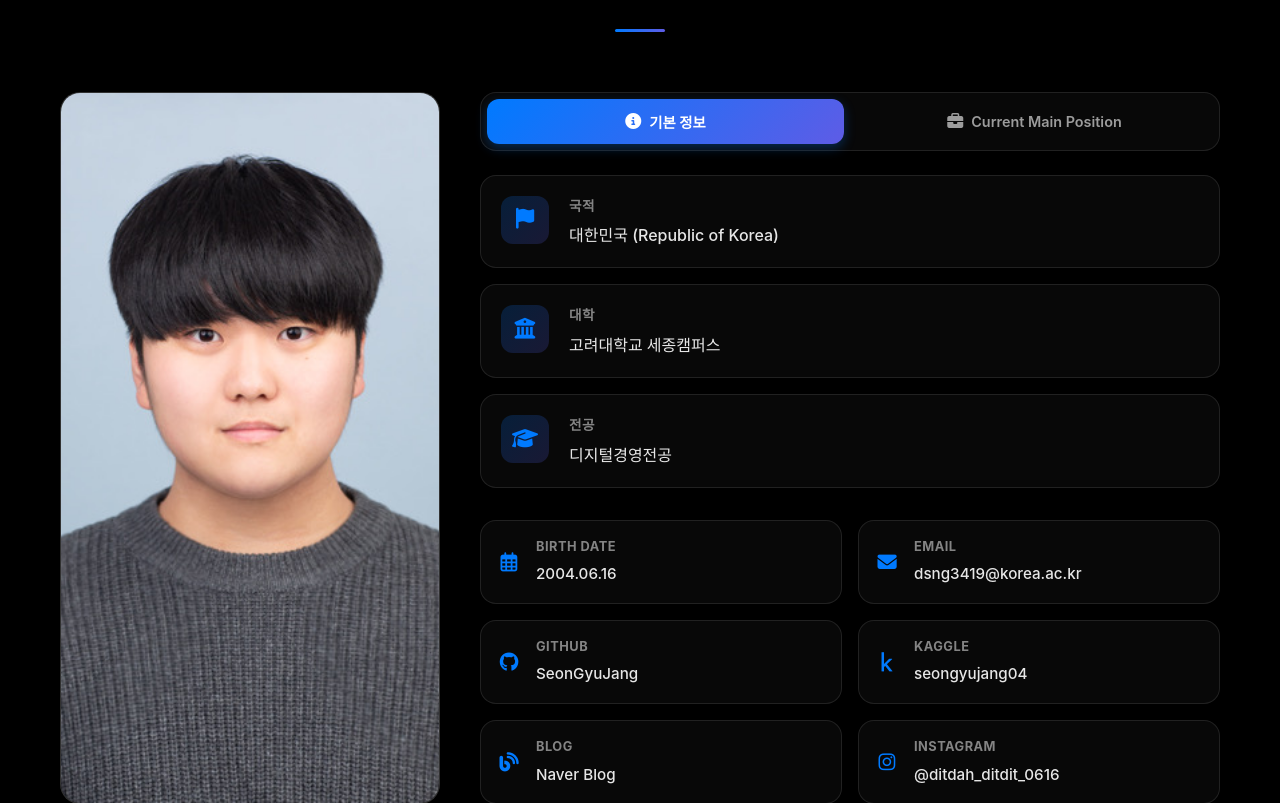
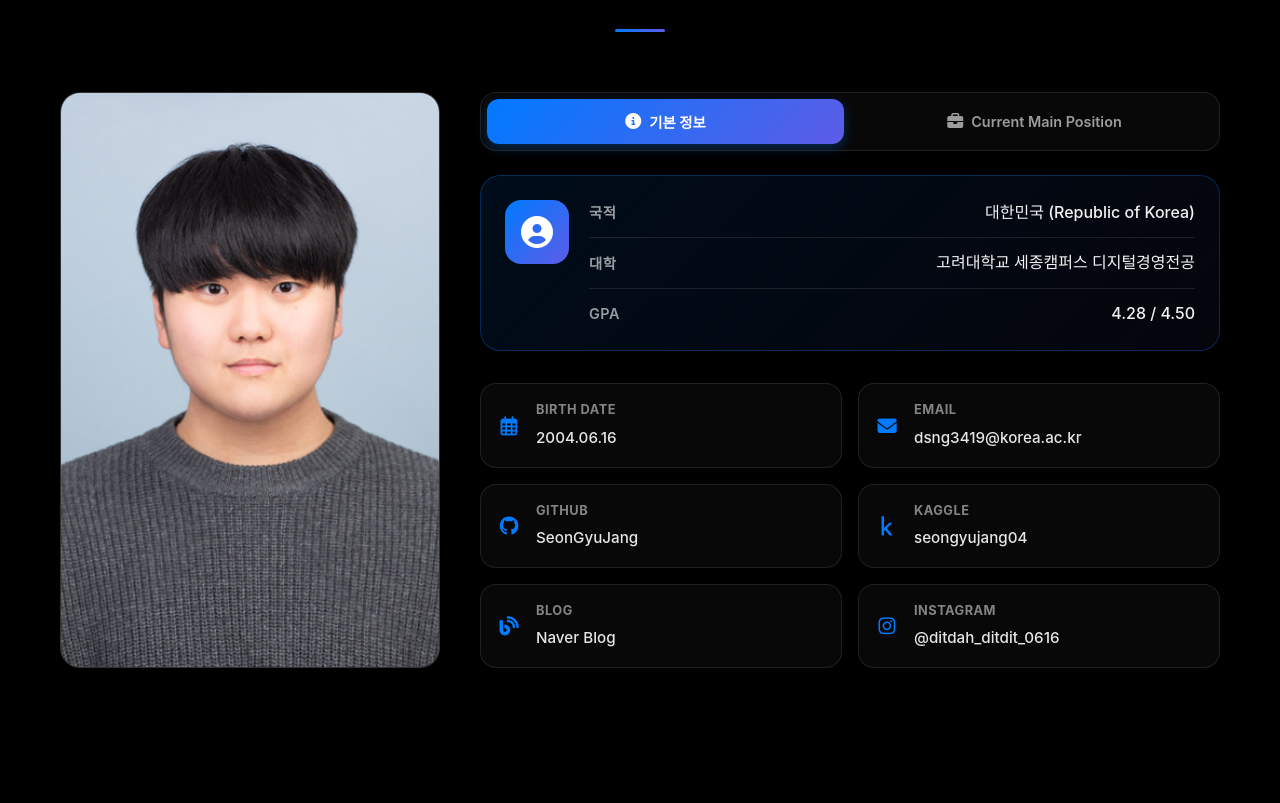
Before and after one commit to SeonGyuJang/portfolio_site, a Flask app: page / in a window 1280 px wide. Shown: the part 1229-2032 px from the top of the page. Run offline with Flask 3, Linux system fonts and the light colour scheme; some web fonts are replaced.

Commit message:
refactor: Update basic info tab to match Current Main Position design
- Redesign basic info tab to use same card style as Current Main Position
- Display nationality, university, and GPA in single unified card
- Add basic-info-item styling with clean label-value layout
- Use position-card component for consistent design across both tabs

```diff
--- a/static/css/style.css
+++ b/static/css/style.css
@@ -700,6 +700,35 @@ header {
     font-weight: 600;
 }
 
+/* Basic Info Items */
+.basic-info-item {
+    display: flex;
+    justify-content: space-between;
+    align-items: center;
+    padding: 12px 0;
+    border-bottom: 1px solid rgba(255, 255, 255, 0.1);
+}
+.basic-info-item:last-child {
+    border-bottom: none;
+    padding-bottom: 0;
+}
+.basic-info-item:first-child {
+    padding-top: 0;
+}
+.basic-info-label {
+    font-size: 0.9rem;
+    color: rgba(255, 255, 255, 0.6);
+    font-weight: 600;
+    text-transform: uppercase;
+    letter-spacing: 0.5px;
+}
+.basic-info-value {
+    font-size: 1rem;
+    color: rgba(255, 255, 255, 0.95);
+    font-weight: 500;
+    text-align: right;
+}
+
 /* Nationality Section */
 .nationality-section {
     margin-bottom: 32px;
--- a/templates/index.html
+++ b/templates/index.html
@@ -117,32 +117,22 @@
                     <div class="tab-content-wrapper">
                         <!-- Basic Info Tab -->
                         <div id="basic-info" class="tab-panel active">
-                            <div class="info-card">
-                                <div class="info-card-item">
-                                    <div class="info-card-icon">
-                                        <i class="fas fa-flag"></i>
+                            <div class="position-card">
+                                <div class="position-icon">
+                                    <i class="fas fa-user-circle"></i>
+                                </div>
+                                <div class="position-content">
+                                    <div class="basic-info-item">
+                                        <span class="basic-info-label">국적</span>
+                                        <span class="basic-info-value">대한민국 (Republic of Korea)</span>
                                     </div>
-                                    <div class="info-card-content">
-                                        <h4>국적</h4>
-                                        <p>대한민국 (Republic of Korea)</p>
+                                    <div class="basic-info-item">
+                                        <span class="basic-info-label">대학</span>
+                                        <span class="basic-info-value">고려대학교 세종캠퍼스 디지털경영전공</span>
                                     </div>
-                                </div>
-                                <div class="info-card-item">
-                                    <div class="info-card-icon">
-                                        <i class="fas fa-university"></i>
-                                    </div>
-                                    <div class="info-card-content">
-                                        <h4>대학</h4>
-                                        <p>고려대학교 세종캠퍼스</p>
-                                    </div>
-                                </div>
-                                <div class="info-card-item">
-                                    <div class="info-card-icon">
-                                        <i class="fas fa-graduation-cap"></i>
-                                    </div>
-                                    <div class="info-card-content">
-                                        <h4>전공</h4>
-                                        <p>디지털경영전공</p>
+                                    <div class="basic-info-item">
+                                        <span class="basic-info-label">GPA</span>
+                                        <span class="basic-info-value">4.28 / 4.50</span>
                                     </div>
                                 </div>
                             </div>
```
